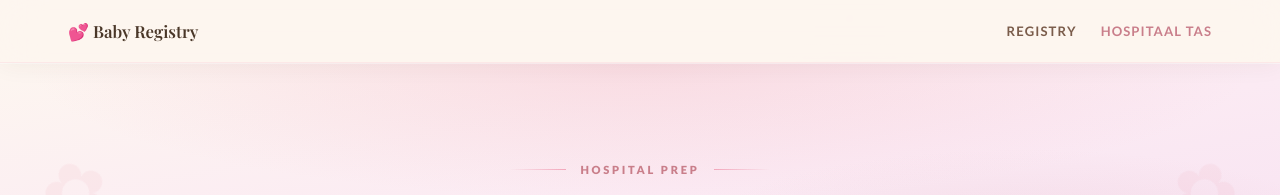
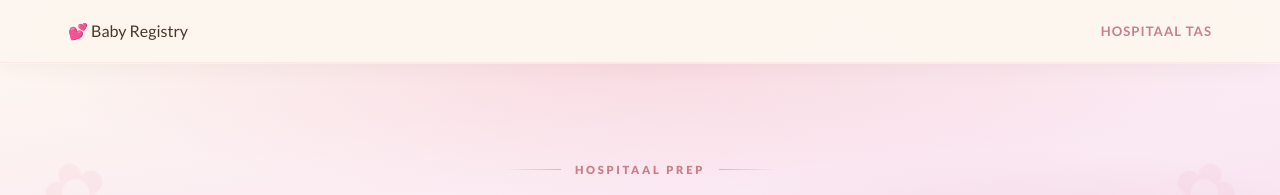
Before and after one commit to Jacques1237/baby-registry, a plain HTML site: page hosp.html in a window 1280 px wide. Shown: the top 195 px of the page. Drawn offline with nearby package versions, Linux system fonts and the light colour scheme; a web font is replaced by a local one.

Commit message:
Remove access to registry

```diff
--- a/hosp.html
+++ b/hosp.html
@@ -511,9 +511,8 @@
     <!-- ── Navbar ───────────────────────────────────────────────────────── -->
     <nav class="navbar">
       <div class="navbar-inner">
-        <a href="index.html" class="nav-logo" style="text-decoration:none;">💕 Baby Registry</a>
+        <a>💕 Baby Registry</a>
         <div class="nav-links">
-          <a href="index.html" class="nav-link">Registry</a>
           <a href="hosp.html" class="nav-link" style="color:var(--rose);">Hospitaal Tas</a>
         </div>
       </div>
@@ -527,7 +526,7 @@
       <div class="hosp-hero-content">
         <div class="hero-eyebrow">
           <span class="eyebrow-line"></span>
-          <span class="eyebrow-text">Hospital Prep</span>
+          <span class="eyebrow-text">Hospitaal Prep</span>
           <span class="eyebrow-line"></span>
         </div>
 
```
